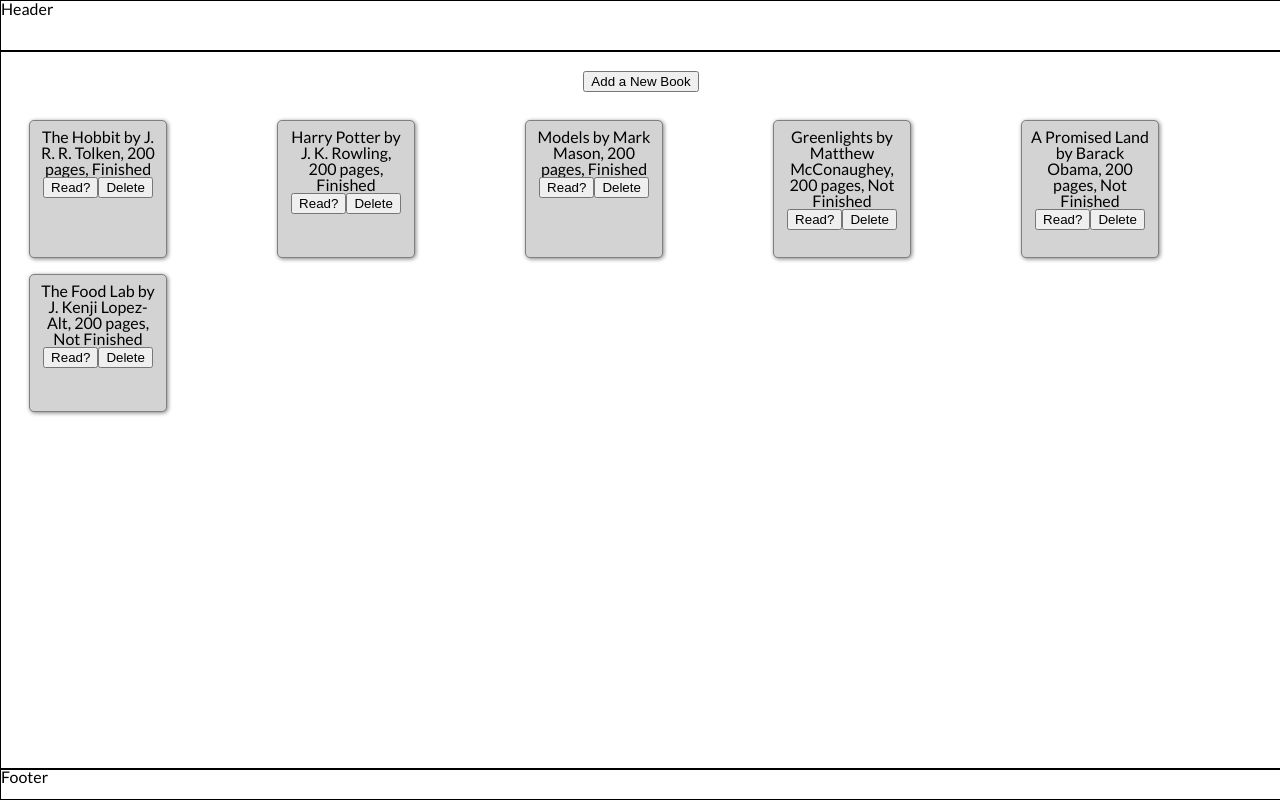
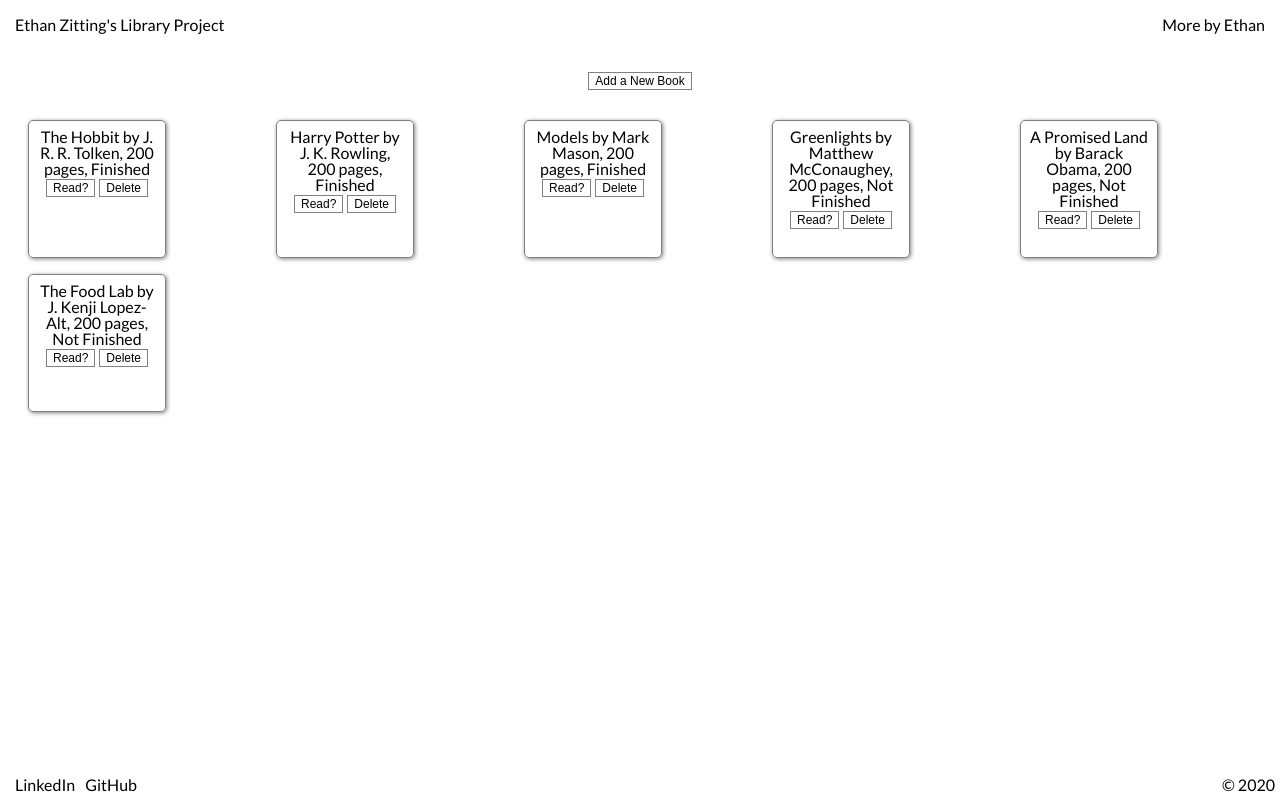
Before and after one commit to ethanzitting/library-app, a plain HTML site: page index.html in a window 1280 px wide. Drawn offline with Linux system fonts and the light colour scheme.

Commit message:
Finished header, footer, and polished styling a bit.

```diff
--- a/index.html
+++ b/index.html
@@ -8,7 +8,10 @@
 		<link rel="stylesheet" href="styles.css">
 	</head>
 	<body>
-		<header>Header</header>
+		<header>
+			<div id="home"><a href="">Ethan Zitting's Library Project</a></div>
+			<div id="more"><a href="ethanzitting.com">More by Ethan</a></div>
+		</header>
 		<main>
 			<div id="newBook">
 				<button id="newBookBtn">Add a New Book</button>
@@ -17,7 +20,11 @@
 
 			</div>
 		</main>
-		<footer>Footer</footer>
+		<footer>
+			<div id="linkedin"><a href="https://www.linkedin.com/in/ethanzitting/">LinkedIn</a></div>
+			<div id="github"><a href="https://github.com/ethanzitting">GitHub</a></div>
+			<div id="copywrite">© 2020</div>
+		</footer>
 	</body>
 	<script src="js-temp.js"></script>
 </html>
--- a/styles.css
+++ b/styles.css
@@ -1,3 +1,27 @@
+a:link {
+	color: #000;
+	text-decoration: none;
+	cursor: default;
+}
+
+a:visited {
+	color: #000;
+	text-decoration: none;
+	cursor: default;
+}
+
+a:hover {
+	color: #000;
+	text-decoration: underline;
+	cursor: default;
+}
+
+a:active {
+	color: #000;
+	text-decoration: none;
+	cursor: default;
+}
+
 body {
 	font-family: Lato;
 	width: 100%;
@@ -5,15 +29,27 @@ body {
 	display: block;
 }
 
-header, main, footer {
-	border: 1px solid black;
-}
 
 header {
+	display: inline-flex;
+	align-items: center;
 	position: absolute;
 	top: 0px;
 	width: 100%;
 	height: 50px;
+}
+
+#home, #more {
+	margin: 5px;
+}
+
+#home {
+	margin-left: 15px;
+	margin-right: auto;
+}
+
+#more {
+	margin-right: 15px;
 }
 
 main {
@@ -37,7 +73,6 @@ main {
 .bookCard {
 	height: 120px;
 	width: 120px;
-	background-color: lightgray;
 	border: 1px solid grey;
 	box-shadow: 1px 1px 4px grey;
 	border-radius: 5px;
@@ -46,13 +81,42 @@ main {
 	margin: 8px;
 }
 
+button {
+	background-color: white;
+	border: 1px solid gray;
+	font-size: 12px;
+	margin: 2px;
+}
+
+button:hover {
+	background-color: #FFE9E4;
+}
+
 footer {
 	position: absolute;
+	display: inline-flex;
+	align-items: center;
 	bottom: 0px;
 	width: 100%;
 	height: 30px;
 }
 
+#linkedin, #github, #copywrite, #contactMe {
+	margin: 5px;
+}
+
+#linkedin {
+	margin-left: 15px;
+}
+
+#github {
+	margin-right: auto;
+}
+
+#contactMe {
+	margin-right: 15px;
+}
+
 input {
 	margin: 4px;
 }
```
